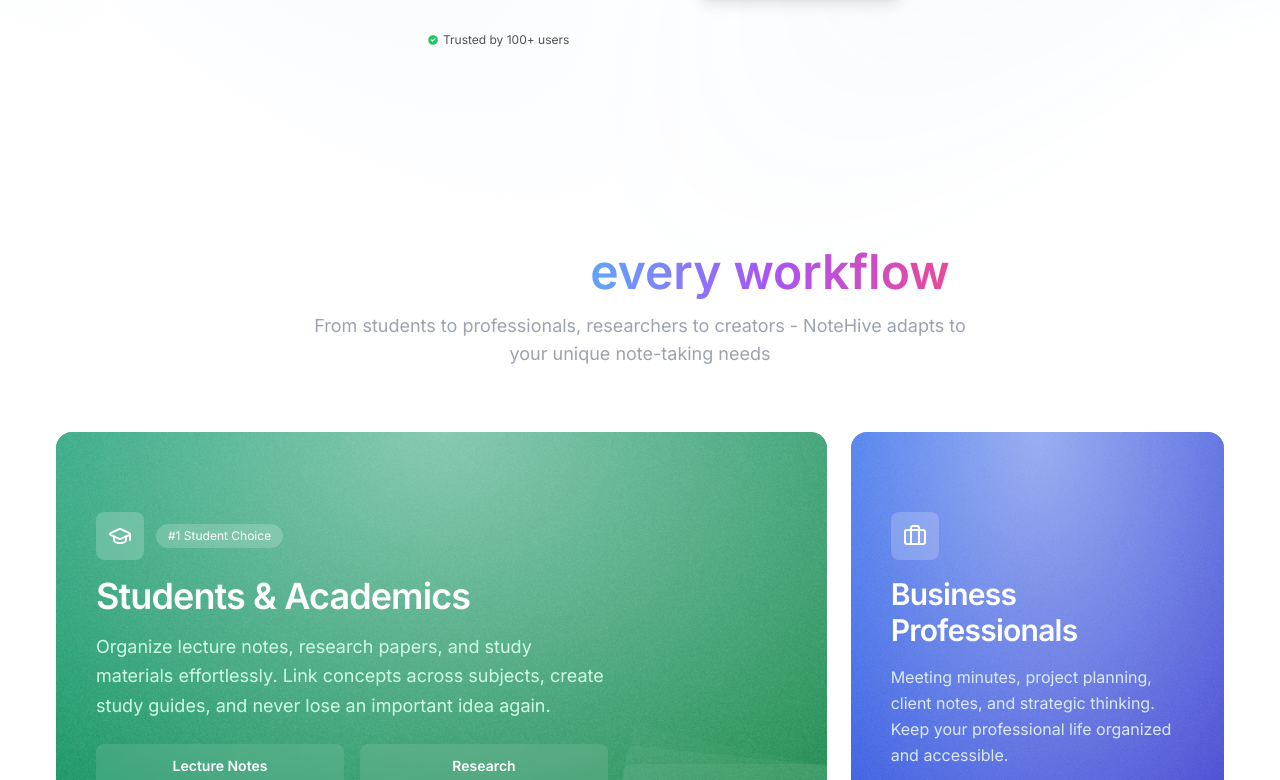
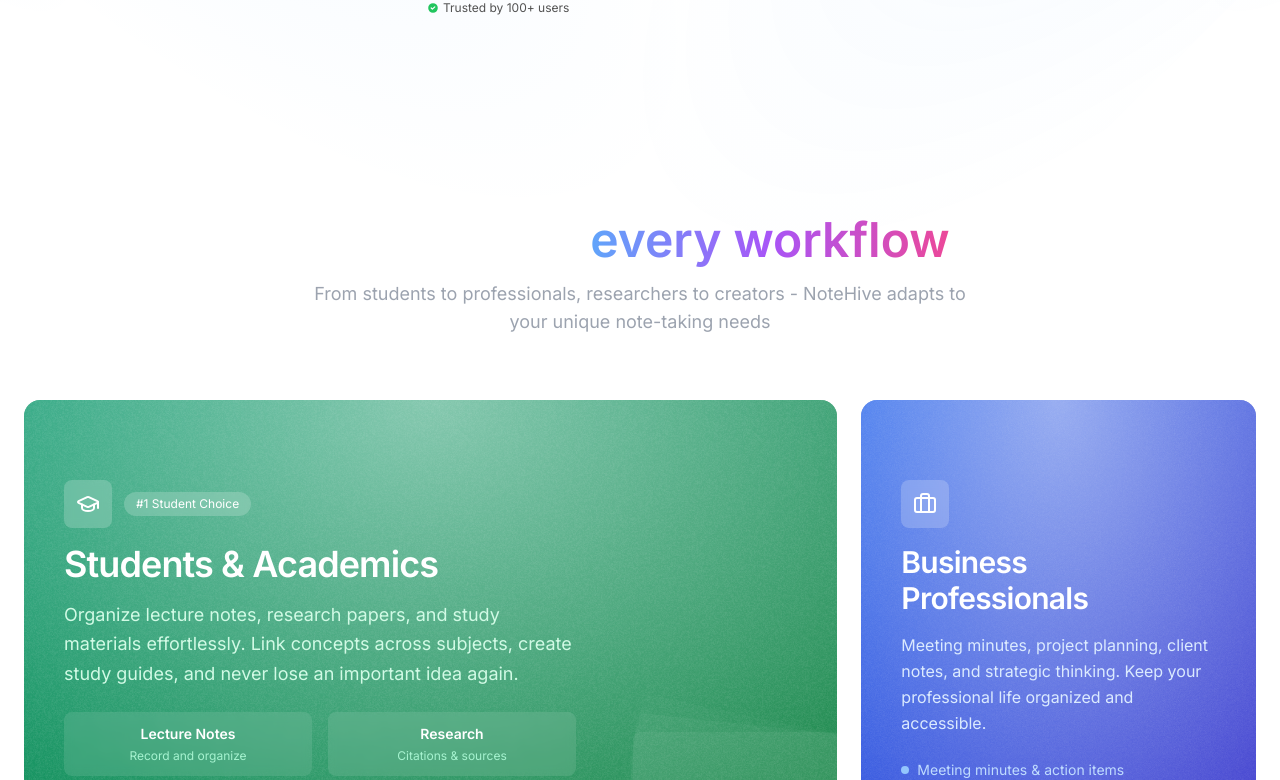
Before and after one commit to HammadMal/hammadmalik-mern-10pshine, a React (Vite) app in the folder frontend/: page / in a window 1280 px wide. Shown: the part 636-1416 px from the top of the page. Built offline with nearby package versions, Linux system fonts and the light colour scheme.

Commit message:
CSS fixed

```diff
--- a/frontend/src/App.css
+++ b/frontend/src/App.css
@@ -1,7 +1,5 @@
 #root {
-  max-width: 1280px;
-  margin: 0 auto;
-  padding: 2rem;
+  margin: auto;
   text-align: center;
 }
 
```
